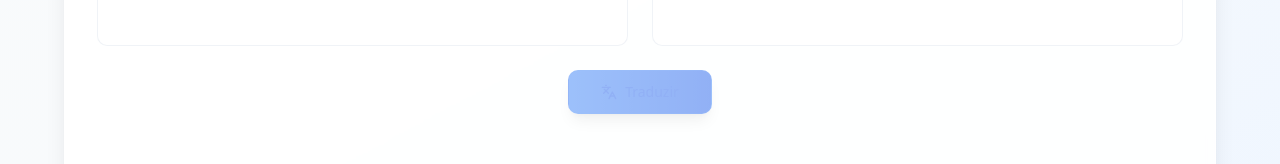
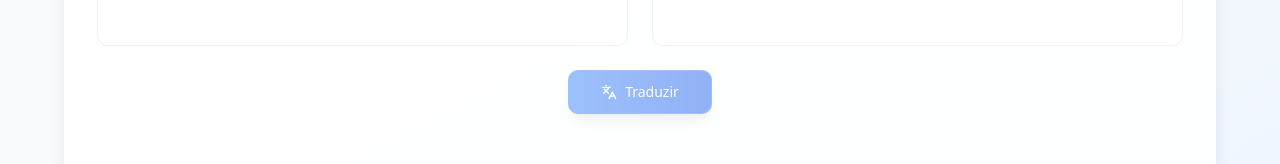
Before and after one commit to edimarnery/words-on-wings, a React (Vite) app: page / in a window 1280 px wide. Shown: the part 1047-1211 px from the top of the page. Built offline with nearby package versions, Linux system fonts and the light colour scheme; the HTML template or start-up script is replaced by a standard one.

Commit message:
Fix button color and translation error

```diff
--- a/src/components/ui/button.tsx
+++ b/src/components/ui/button.tsx
@@ -9,10 +9,10 @@ const buttonVariants = cva(
   {
     variants: {
       variant: {
-        default: "bg-blue-500/20 text-blue-600 border border-blue-500/30 hover:bg-blue-500 hover:text-white transition-all duration-200 font-medium",
-        destructive: "bg-red-500/20 text-red-600 border border-red-500/30 hover:bg-red-500 hover:text-white transition-all duration-200",
-        outline: "border-2 border-blue-500/40 bg-blue-500/10 text-blue-600 hover:bg-blue-500 hover:border-blue-500 hover:text-white font-medium transition-all duration-200",
-        secondary: "bg-gray-500/20 text-gray-600 border border-gray-500/30 hover:bg-gray-500 hover:text-white transition-all duration-200",
+        default: "bg-blue-500 text-white border border-blue-500 hover:bg-blue-600 hover:border-blue-600 transition-all duration-200 font-medium",
+        destructive: "bg-red-500 text-white border border-red-500 hover:bg-red-600 hover:border-red-600 transition-all duration-200",
+        outline: "border-2 border-blue-500 bg-transparent text-blue-600 hover:bg-blue-500 hover:text-white font-medium transition-all duration-200",
+        secondary: "bg-gray-500 text-white border border-gray-500 hover:bg-gray-600 hover:border-gray-600 transition-all duration-200",
         ghost: "hover:bg-accent hover:text-accent-foreground",
         link: "text-primary underline-offset-4 hover:underline",
       },
--- a/src/hooks/useDocumentTranslate.ts
+++ b/src/hooks/useDocumentTranslate.ts
@@ -24,7 +24,7 @@ interface TranslationJob {
 }
 
 const API_BASE = process.env.NODE_ENV === 'production'
-  ? 'http://ia.encnetwork.com.br:3001/api'
+  ? 'http://ia.encnetwork.com.br:8001/api'
   : 'http://localhost:8001/api';
 
 export const useDocumentTranslate = () => {
```
